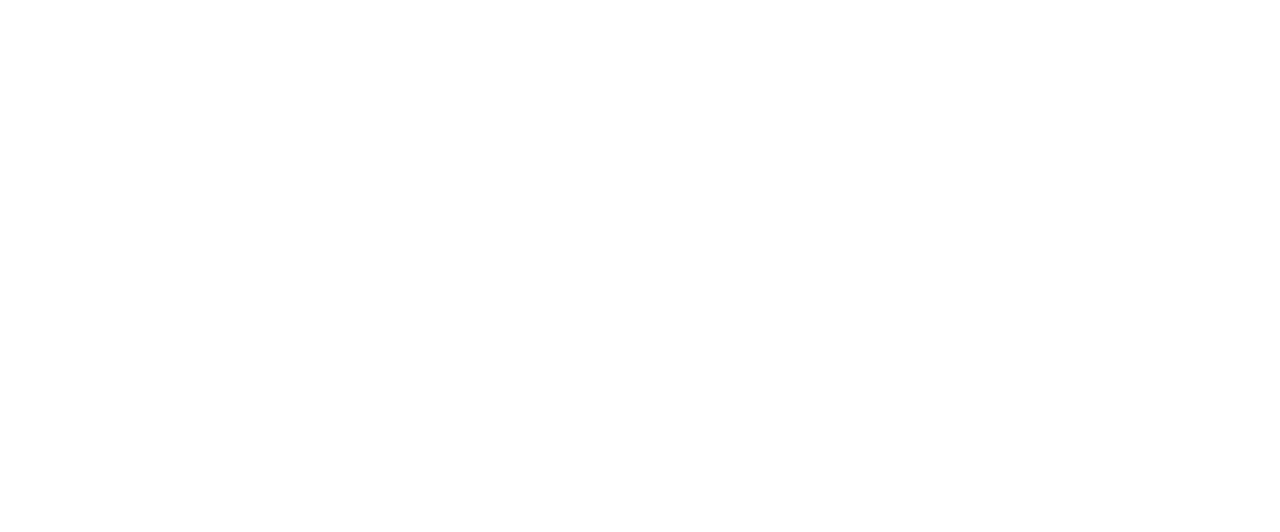
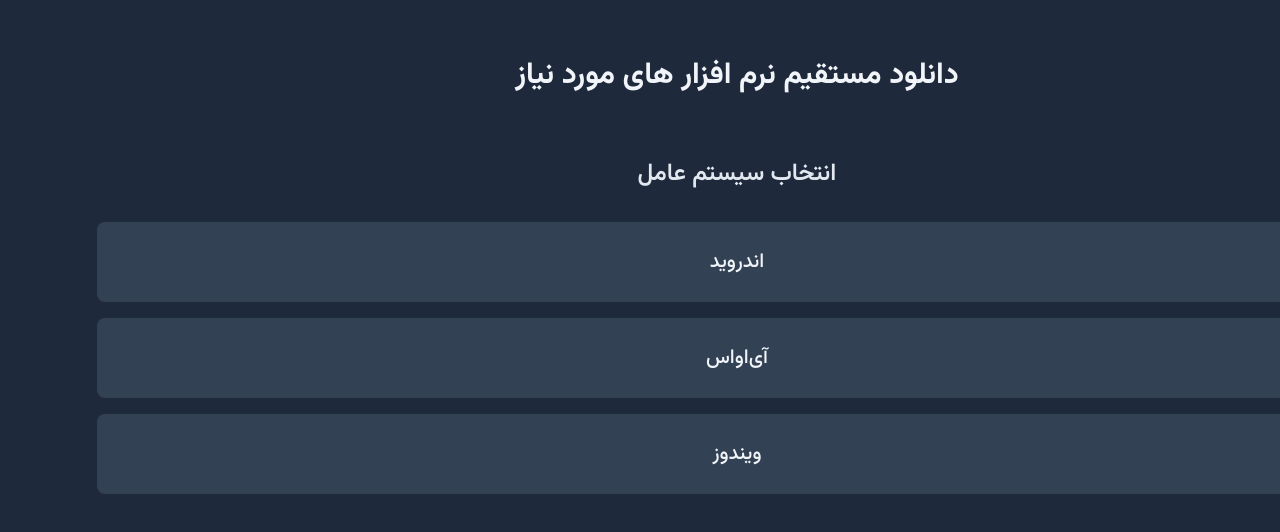
Before and after one commit to Hanifehdev/appdownload, a Next.js app: page / in a window 1280 px wide. Shown: the part 124-656 px from the top of the page. Built offline with nearby package versions, Linux system fonts and the light colour scheme.

Commit message:
home-v1-end

```diff
--- /dev/null
+++ b/src/app/android/page.jsx
@@ -0,0 +1,9 @@
+import React from 'react'
+
+const page = () => {
+  return (
+    <div>page</div>
+  )
+}
+
+export default page
--- /dev/null
+++ b/src/app/components/HomeBox.jsx
@@ -0,0 +1,26 @@
+import React from 'react';
+
+import Link from 'next/link';
+
+const HomeBox = () => {
+  return (
+    <div className="mt-16">
+      <p className="text-center text-2xl font-semibold text-slate-200">
+        انتخاب سیستم عامل
+      </p>
+      <div className="flex flex-col gap-4 mt-8">
+        <Link href="/android">
+          <div className="homeBox">اندروید</div>
+        </Link>
+        <Link href="/ios">
+          <div className="homeBox">آی‌او‌اس</div>
+        </Link>
+        <Link href="windows">
+          <div className="homeBox">ویندوز</div>
+        </Link>
+      </div>
+    </div>
+  );
+};
+
+export default HomeBox;
--- /dev/null
+++ b/src/app/components/HomeTitle.jsx
@@ -0,0 +1,11 @@
+import React from 'react';
+
+const HomeTitle = () => {
+  return (
+    <h2 className="font-bold text-3xl text-center">
+      دانلود مستقیم نرم افزار های مورد نیاز
+    </h2>
+  );
+};
+
+export default HomeTitle;
--- a/src/app/globals.css
+++ b/src/app/globals.css
@@ -1,6 +1,10 @@
 @tailwind base;
 @tailwind components;
 @tailwind utilities;
+
+.homeBox {
+  @apply h-20 bg-slate-700 flex justify-center items-center font-medium text-xl rounded-lg;
+}
 
 @font-face {
   font-family: Vazirmatn;
--- /dev/null
+++ b/src/app/ios/page.jsx
@@ -0,0 +1,7 @@
+import React from 'react';
+
+const page = () => {
+  return <div>page</div>;
+};
+
+export default page;
--- a/src/app/layout.js
+++ b/src/app/layout.js
@@ -7,7 +7,7 @@ export const metadata = {
 export default function RootLayout({ children }) {
   return (
     <html lang="fa" dir="rtl">
-      <body className="font-vazir">{children}</body>
+      <body className="bg-slate-800 text-slate-100 font-vazir">{children}</body>
     </html>
   );
 }
--- a/src/app/page.js
+++ b/src/app/page.js
@@ -1,3 +1,12 @@
+import HomeBox from './components/HomeBox';
+import HomeTitle from './components/HomeTitle';
 export default function Home() {
-  return <></>;
+  return (
+    <section className="w-full h-screen flex flex-col items-center justify-center">
+      <div className="container mx-auto">
+        <HomeTitle />
+        <HomeBox />
+      </div>
+    </section>
+  );
 }
--- /dev/null
+++ b/src/app/windows/page.jsx
@@ -0,0 +1,7 @@
+import React from 'react';
+
+const page = () => {
+  return <div>page</div>;
+};
+
+export default page;
```
